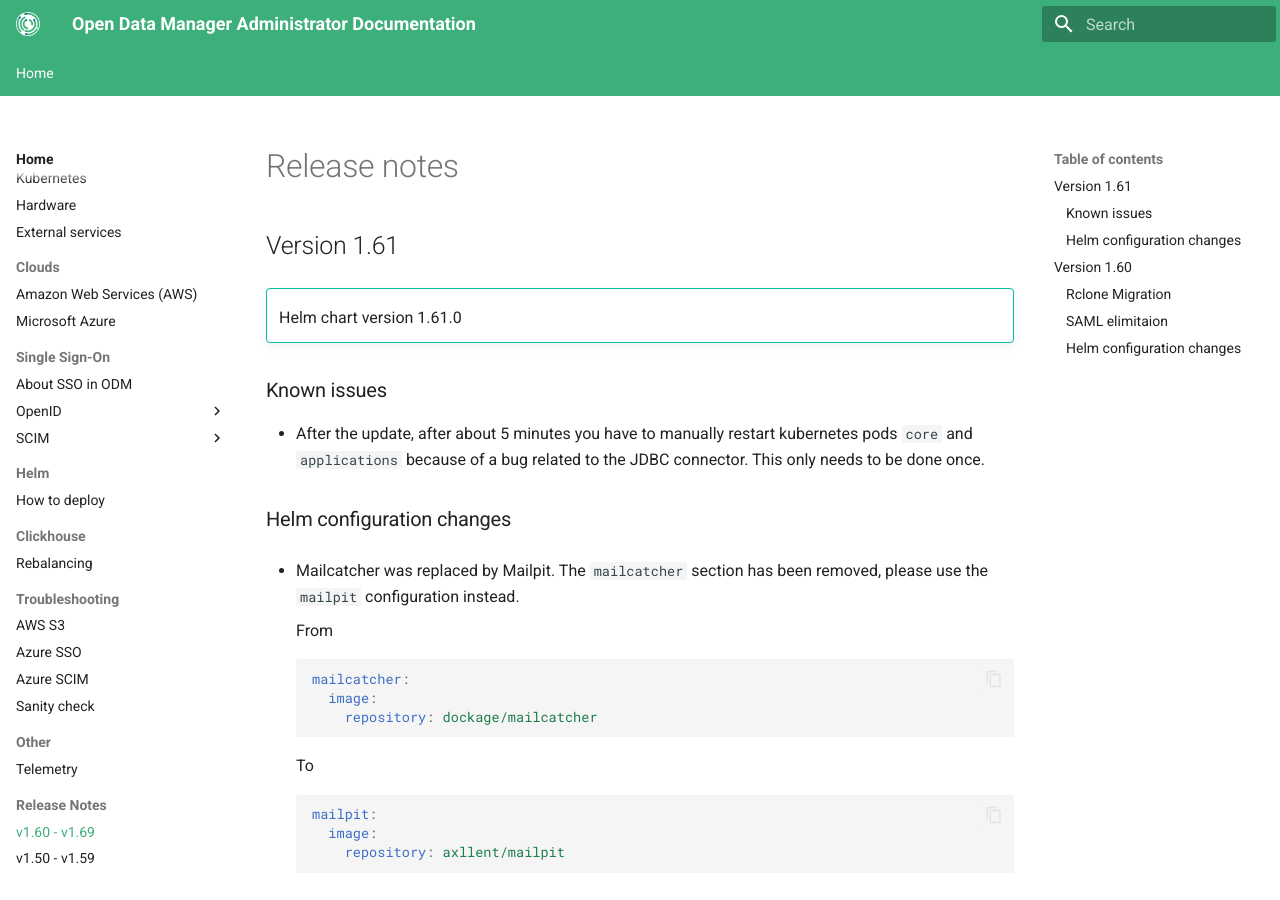
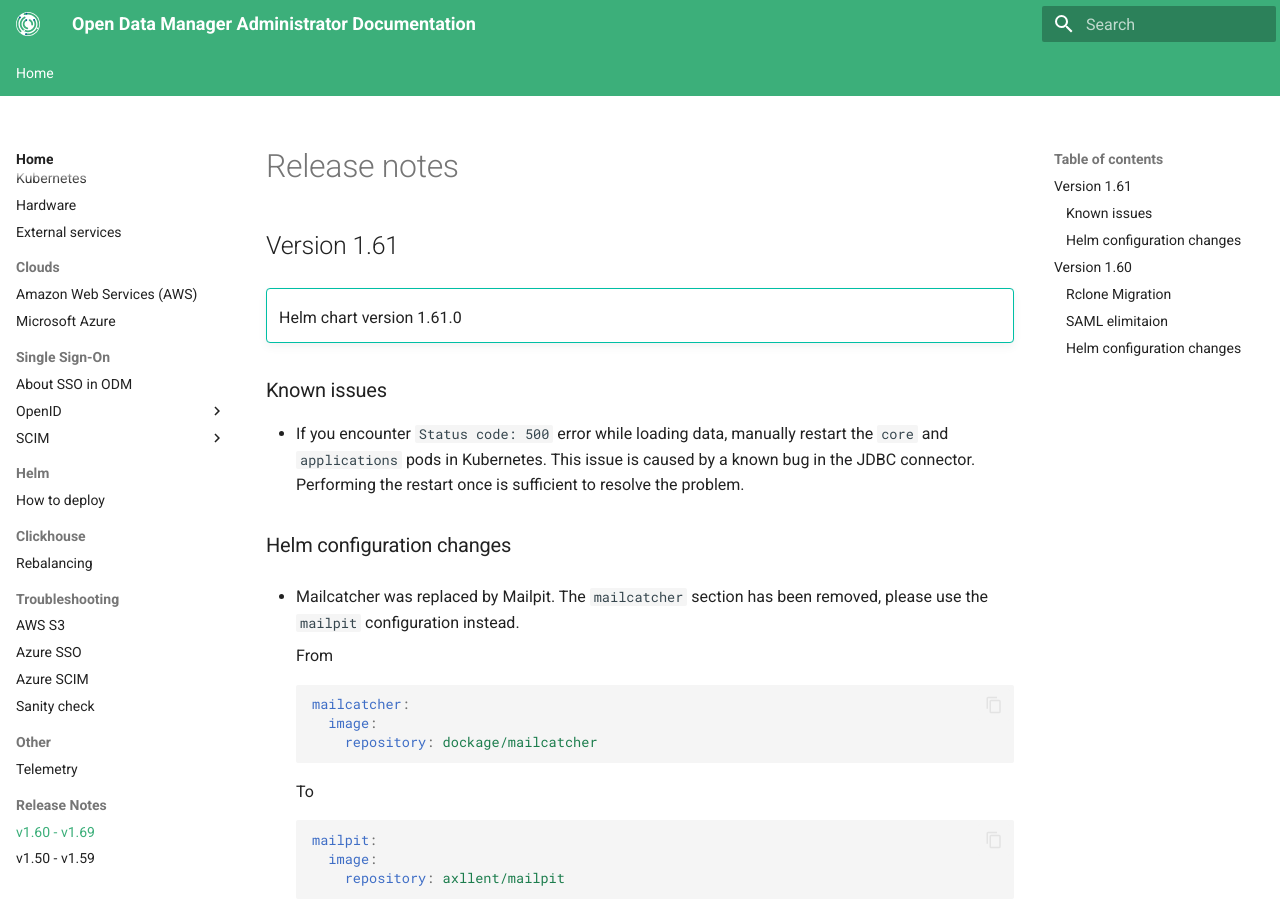
Before and after one commit to genestack/admin-docs, an MkDocs documentation site: the page built from docs/home/release-notes/v1.60-v1.69.md, in a window 1280 px wide and 900 px high. Built offline with MkDocs 1.6.1 and Material for MkDocs 9.7.7, drawn with Linux system fonts in a browser that asks for light colours; the version menu is left out.

Commit message:
ODM-12718 rework

```diff
--- a/docs/home/release-notes/v1.60-v1.69.md
+++ b/docs/home/release-notes/v1.60-v1.69.md
@@ -7,8 +7,9 @@
 
 ### Known issues
 
-- After the update, after about 5 minutes you have to manually restart kubernetes pods `core` and `applications` because of a bug related to the JDBC connector.
-This only needs to be done once.
+- If you encounter `Status code: 500` error while loading data, manually restart the `core` and `applications` pods in Kubernetes.
+This issue is caused by a known bug in the JDBC connector.
+Performing the restart once is sufficient to resolve the problem.
 
 ### Helm configuration changes
 
```
